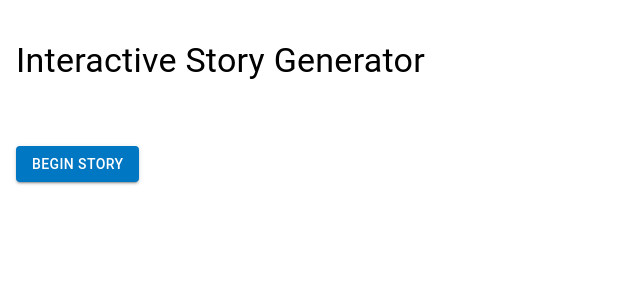
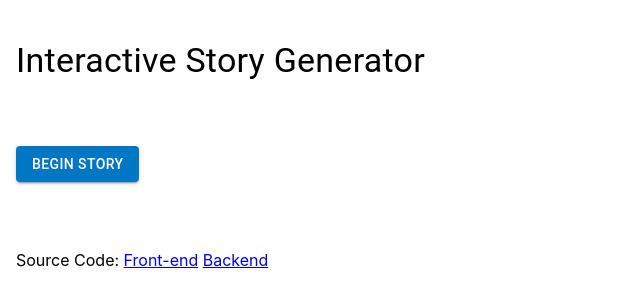
Before and after one commit to DavidjMarkham/EpicTalesFrontend, a React (Create React App) app: page / in a window 1280 px wide. Shown: the top 306 px of the page, without its empty margins (0-640 px from the left). Built offline with nearby package versions, Linux system fonts and the light colour scheme.

Commit message:
Added links to source code

```diff
--- a/src/App.js
+++ b/src/App.js
@@ -103,7 +103,11 @@ function App() {
             Start New Story
           </Button>)}
           <Outline outline={outline} />
+          <br></br>
+          <br></br>
+          Source Code: <a href="https://github.com/DavidjMarkham/InteractiveStoryGeneratorFrontend">Front-end</a>   <a href="https://github.com/DavidjMarkham/InteractiveStoryGeneratorBackend">Backend</a>
         </Box>
+
       </div>
     </ThemeProvider>
   );
```
